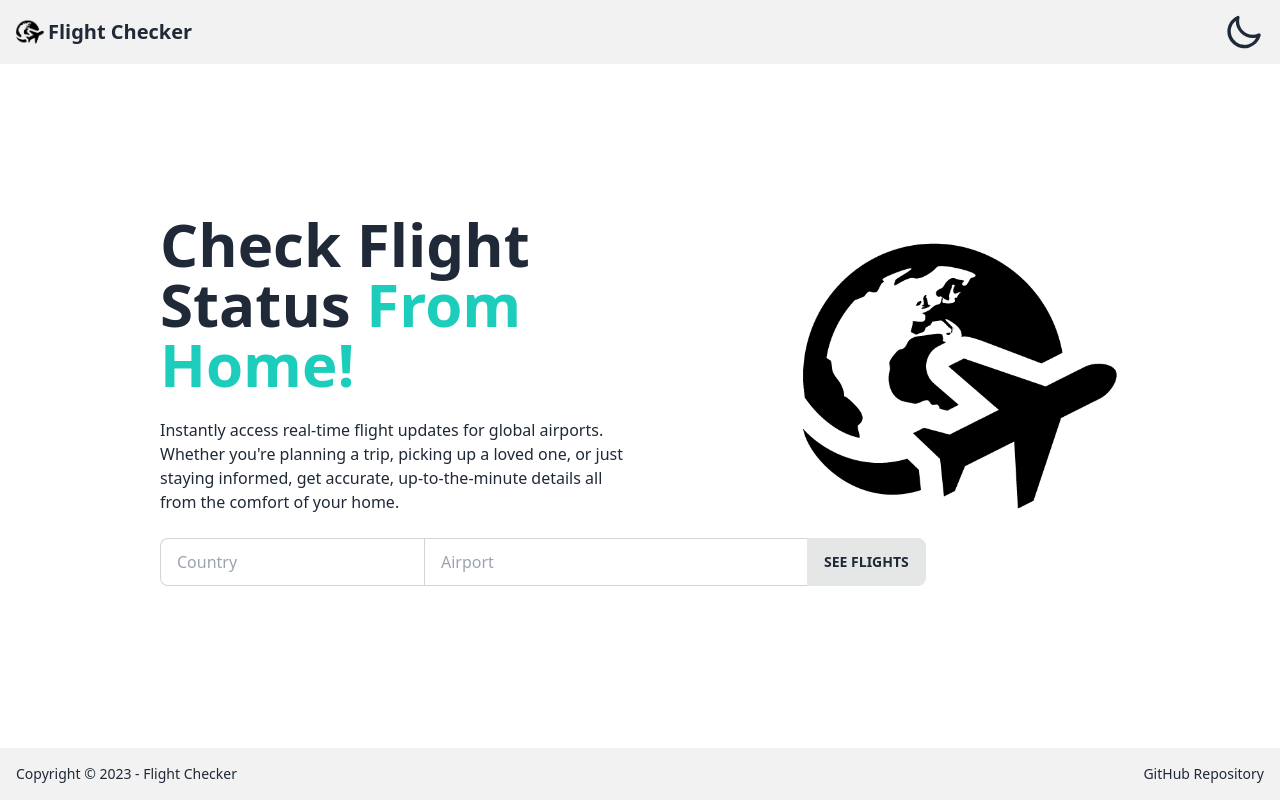
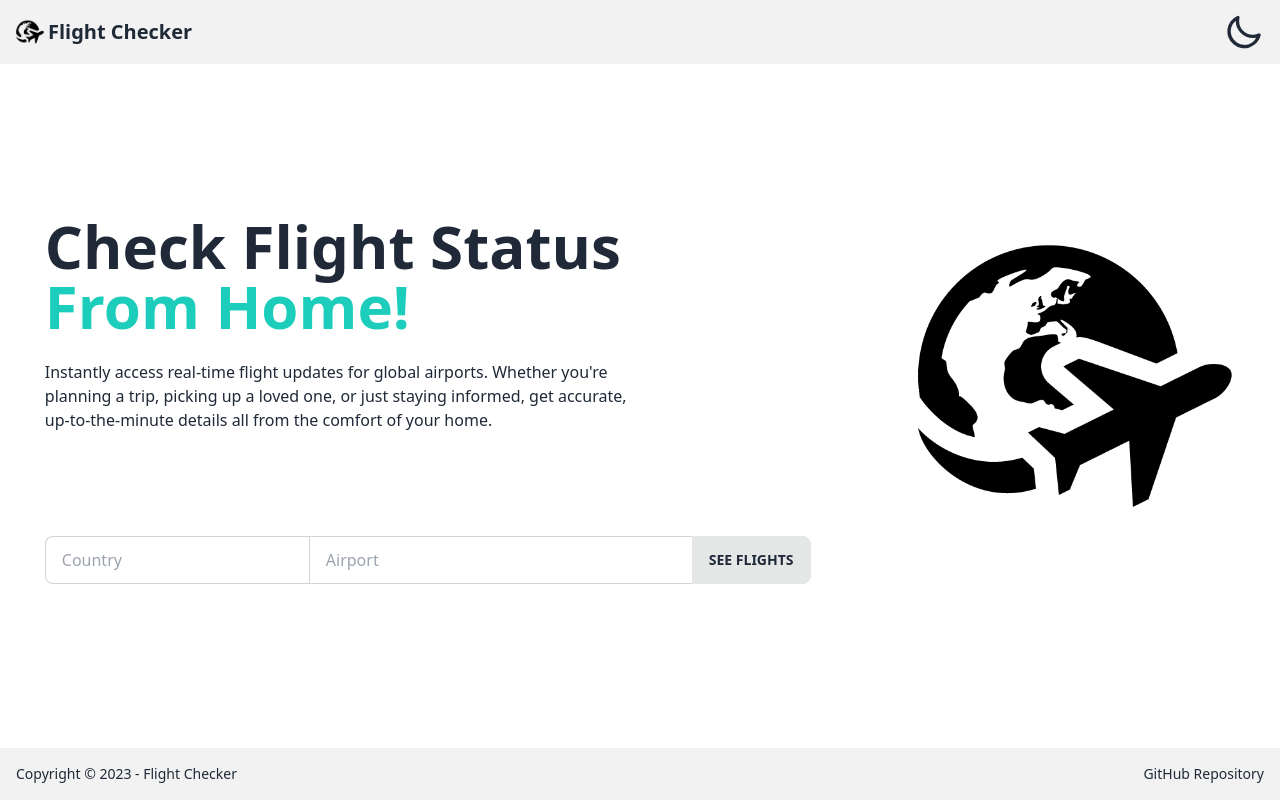
Before and after one commit to fm-anderson/flight-checker, a website built with Vite: page index.html in a window 1280 px wide. Built offline with nearby package versions, Linux system fonts and the light colour scheme; no server answers; what autocompleter, theme-change would draw is missing.

Commit message:
fix: wax width udpated to fit destination col

```diff
--- a/index.html
+++ b/index.html
@@ -49,7 +49,7 @@
         </button>
       </header>
 
-      <main id="content" class="w-full max-w-[100vw] px-8 py-8 lg:max-w-[80%]">
+      <main id="content" class="w-full max-w-[100vw] px-8 py-8 lg:max-w-[98%]">
         <div id="hero" class="grid grid-cols-2">
           <div>
             <h1
```
